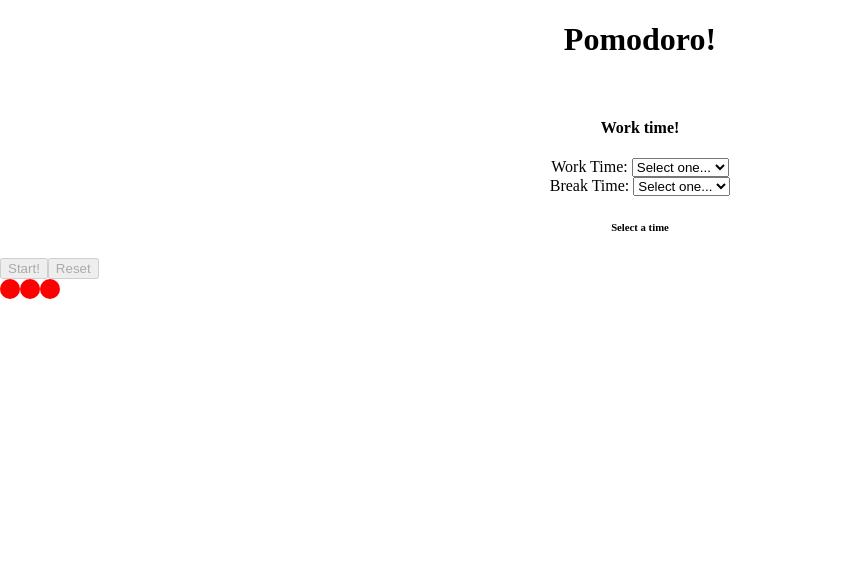
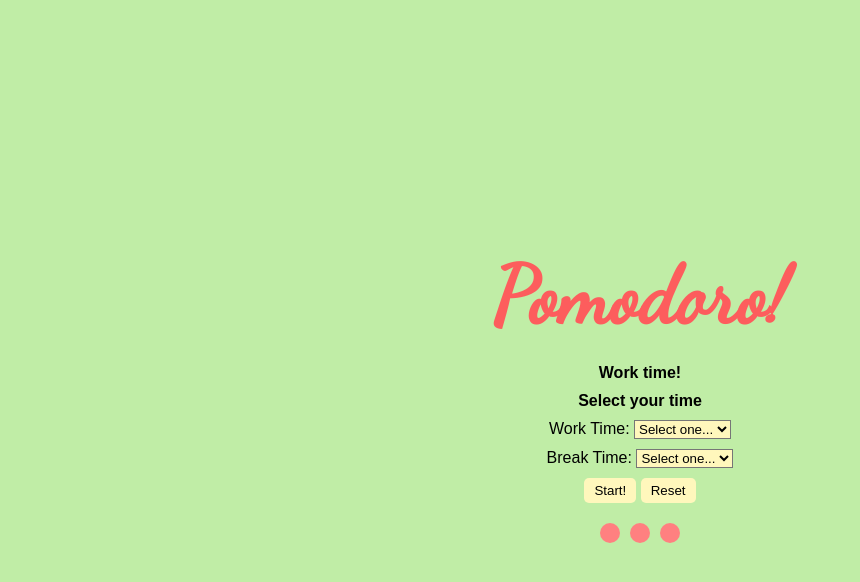
Before and after one commit to Johnhernan/Pomodoro, a plain HTML site: page public/index.html in a window 1280 px wide. Shown: the whole page, without its empty margins (0-860 px from the left). Drawn offline with Linux system fonts and the light colour scheme; a web font is replaced by a local one.

Commit message:
Style add, reset button fix

```diff
--- a/public/index.css
+++ b/public/index.css
@@ -1,15 +1,47 @@
+@import url('https://fonts.googleapis.com/css2?family=Dancing+Script&family=Radio+Canada&display=swap');
+
 body {
-    padding: 0;
+    background: #C0EDA6;
+    width: 100%;
+    min-height: 100vh;
     margin: 0;
     text-align: center;
+    font-family: 'Radio Canada', sans-serif;
+    display: flex;
+    flex-direction: column;
+    justify-content: center;
+    align-items: center;
+}
+select {
+    background-color: #FFF7BC;
+}
+h1,h2,h3, h4, h5, h6 {
+    margin: 10px;
+}
+.logo {
+    font-size: 5rem;
+    margin: 10px;
+    font-family: 'Dancing Script', cursive;
+    color: #FD5D5D;
+}
+.selectors {
+    padding-bottom: 10px;
+}
+.btn {
+    color: #000;
+    background: #FFF7BC;
+    border: 0px;
+    padding: 5px 10px;
+    border-radius: 5px;
+}
+
+.icons {
+    display: flex;
 }
 .cycle-icon {
+    margin: 20px 5px;
     width: 20px;
     height: 20px;
     border-radius: 100%;
-    background: red;
+    background: #FF8080;
 }
-.row-box {
-    display: flex;
-
-}
--- a/public/index.html
+++ b/public/index.html
@@ -4,20 +4,23 @@
     <head>
         <meta charset="utf-8">
         <meta http-equiv="X-UA-Compatible" content="IE=edge">
-        <title></title>
+        <title>Pomodoro!</title>
         <meta name="description" content="">
         <meta name="viewport" content="width=device-width, initial-scale=1">
         <link rel="stylesheet" href="index.css">
     </head>
     <body>
-        <main>
+
         <header>
-                <h1>Pomodoro!</h1>
-                <img>
-                <h4 class="task-header">Work time!</h4>
+            <h1 class="logo">Pomodoro!</h1>
         </header>
 
-            <div class="work-time-wrapper">
+        <div>
+            <h4 class="current-task">Work time!</h4>
+            <h4 class="timer">Select your time</h4>
+        </div>
+
+        <div class="selectors">
             <label for="work-time">Work Time: </label>
             <select class="work-time" name="work-time">
                 <option value="default">Select one...</option>
@@ -27,7 +30,7 @@
             </select>
         </div>
 
-            <div class="break-time-wrapper">
+        <div class="selectors">
             <label for="break-time">Break Time: </label>
             <select class="break-time" name="break-time">
                 <option value="default">Select one...</option>
@@ -36,19 +39,19 @@
             </select>
         </div>
 
-            <h6 class="timer">Select a time</h6>
 
-            <div class="button-container row-box">
+
+        <div>
             <button id="start-btn" class="btn" disabled>Start!</button>
             <button id="reset-btn" class="btn" disabled>Reset</button>
         </div>
 
-            <div class="row-box">
+        <div class="icons">
             <div class="cycle-icon interval-1"></div>
             <div class="cycle-icon interval-2"></div>
             <div class="cycle-icon interval-3"></div>
         </div>
-        </main>
+
 
         <script src="index.js" async defer></script>
     </body>
--- a/public/index.js
+++ b/public/index.js
@@ -13,7 +13,7 @@ let workTime = {
     seconds: 0,
     minutes: 0
 };
-//---------------- Work Time Listener ---------------
+//---------------- Work Time Selector Listener ---------------
 DOMWorkTime.addEventListener('change', (event) => {
     _configWorkTime = event.target.value;
     workTime.minutes = _configWorkTime;
@@ -22,7 +22,7 @@ DOMWorkTime.addEventListener('change', (event) => {
        DOMStartBtn.disabled = false;
     }
 });
-//---------------- Break Time Listener ---------------
+//---------------- Break Time Selector Listener ---------------
 DOMBreakTime.addEventListener('change', (event) => {
     _configBreakTime = event.target.value;
     if(isInt(_configWorkTime)) {
@@ -32,55 +32,72 @@ DOMBreakTime.addEventListener('change', (event) => {
 
 //---------------- Start Counter Listener ---------------
 DOMStartBtn.addEventListener("click", function(event) {
-    if (!DOMWorkTime.disabled){
+    //Disables Selectors, enables reset btn
+    if (!DOMWorkTime.disabled) {
         DOMWorkTime.disabled = true;
         DOMBreakTime.disabled = true;
         DOMResetBtn.disabled = false;
     }
+    //Changes btn text
     updateStartButtonDOM("Pause!")
-
     appRunning = !appRunning;
     let isWorkTime = true;
+
+    //Initialize count
     let intervalID = setInterval(function () {
-        if (interval === 3){
+        console.log("here")
+        //If last interval ends countdown
+        if (interval === 3) {
             appRunning = false;
-            updateHeaderDOM("Finished! Refresh to Reset.");
+            updateHeaderDOM("Finished! Please click the Reset button");
             DOMStartBtn.disabled = true;
             clearInterval(intervalID);
         }
+
         if(appRunning) {
+            //Reduces seconds
             if (workTime.seconds != 0) {
                 workTime.seconds -= 1;
                 time = `${formatTime(workTime.minutes)}:${formatTime(workTime.seconds)}`;
                 updateTimerDOM(time);
             }
+            //Once minute has passed reduces minutes. Resets seconds
             else if (workTime.seconds <= 0) {
                 workTime.seconds += 59;
                 workTime.minutes -= 1;
                 time = `${formatTime(workTime.minutes)}:${formatTime(workTime.seconds)}`;
                 updateTimerDOM(time);
             }
-
+            //Executes once counter reaches 0
             if (time === "00:00") {
+                //Switches to break counter
                 if (isWorkTime) {
                     workTime.minutes += _configBreakTime;
-                    updateHeaderDOM("Break Time!")
+                    updateHeaderDOM("Break Time!");
                 }
+                //Switches to work counter
                 else {
                     workTime.minutes += _configWorkTime;
                     interval += 1;
-                    updateHeaderDOM("Work Time!")
-                    document.querySelector(`.interval-${interval}`).style.background = "green";
+                    updateHeaderDOM("Work Time!");
+                    document.querySelector(`.interval-${interval}`).style.background = "#FD5D5D";
                 }
+                //Toggles between work time and break time
                 isWorkTime = !isWorkTime;
             }
-        }else{
-            updateStartButtonDOM("Continue")
+        }
+        //Catches Pause button click.
+        else{
+            //Condition is needed to check if Pause button was pressed
+            if(document.querySelector("#start-btn").innerHTML === "Pause!" && !appRunning) {
+                updateStartButtonDOM("Continue");
+            }
             clearInterval(intervalID);
         }
-    }, 1);
+    }, 1000);
 });
 
+//Reset button. Reinitializes the app
 DOMResetBtn.addEventListener("click", function(event) {
     _configWorkTime = null;
     _configBreakTime = null;
@@ -126,7 +143,7 @@ function resetIntervalCount() {
     interval = 0;
     const icons = document.querySelectorAll(".cycle-icon");
     icons.forEach(function(icon) {
-        icon.style.background = "red";
+        icon.style.background = "#FF8080";
     })
 }
 function updateStartButtonDOM(state) {
@@ -134,5 +151,5 @@ function updateStartButtonDOM(state) {
 }
 
 function updateHeaderDOM(task) {
-    document.querySelector(".task-header").innerHTML = `${task}`;
+    document.querySelector(".current-task").innerHTML = `${task}`;
 }
```
Lines whose indentation alone changed are shown as unchanged.
